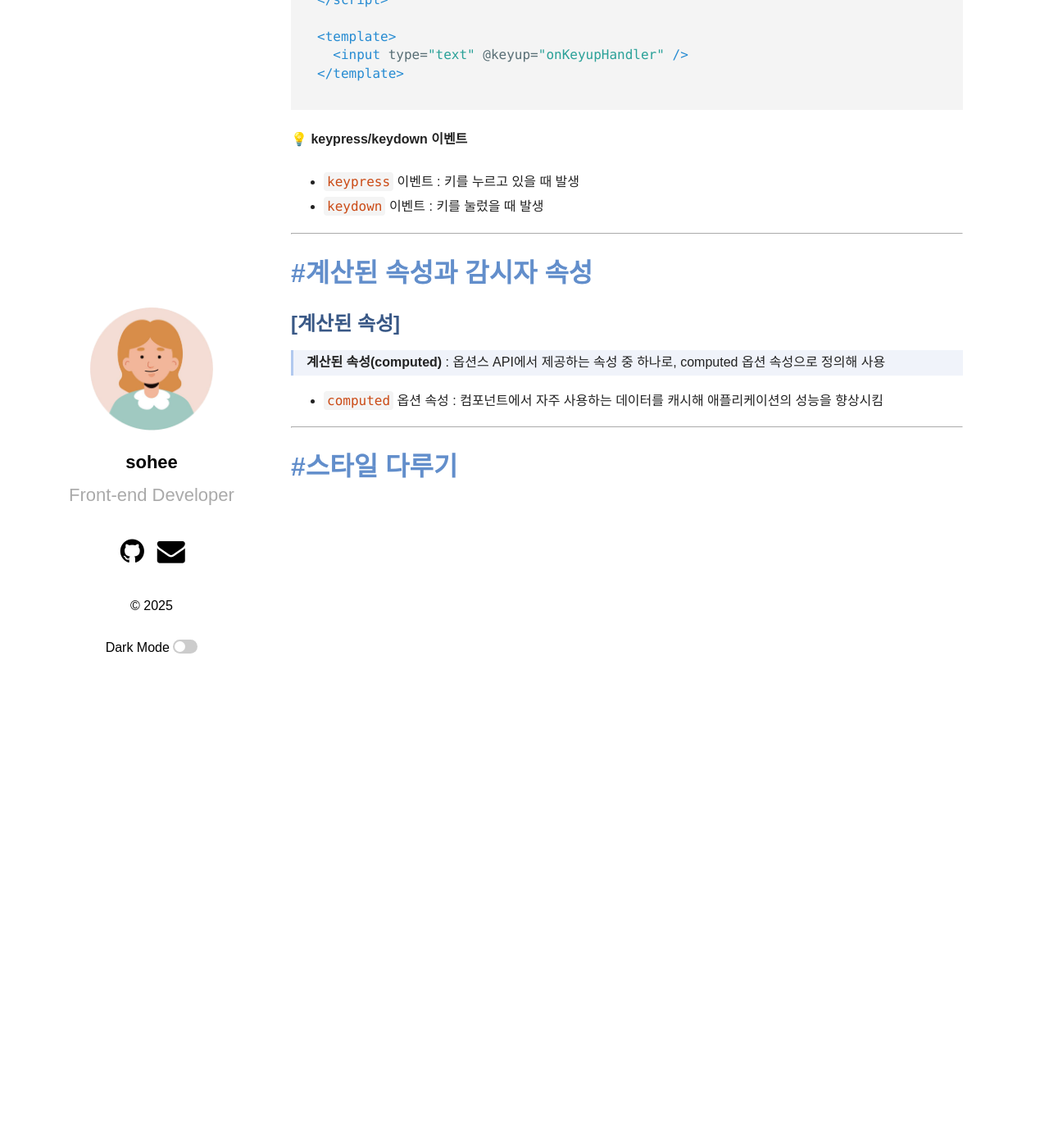
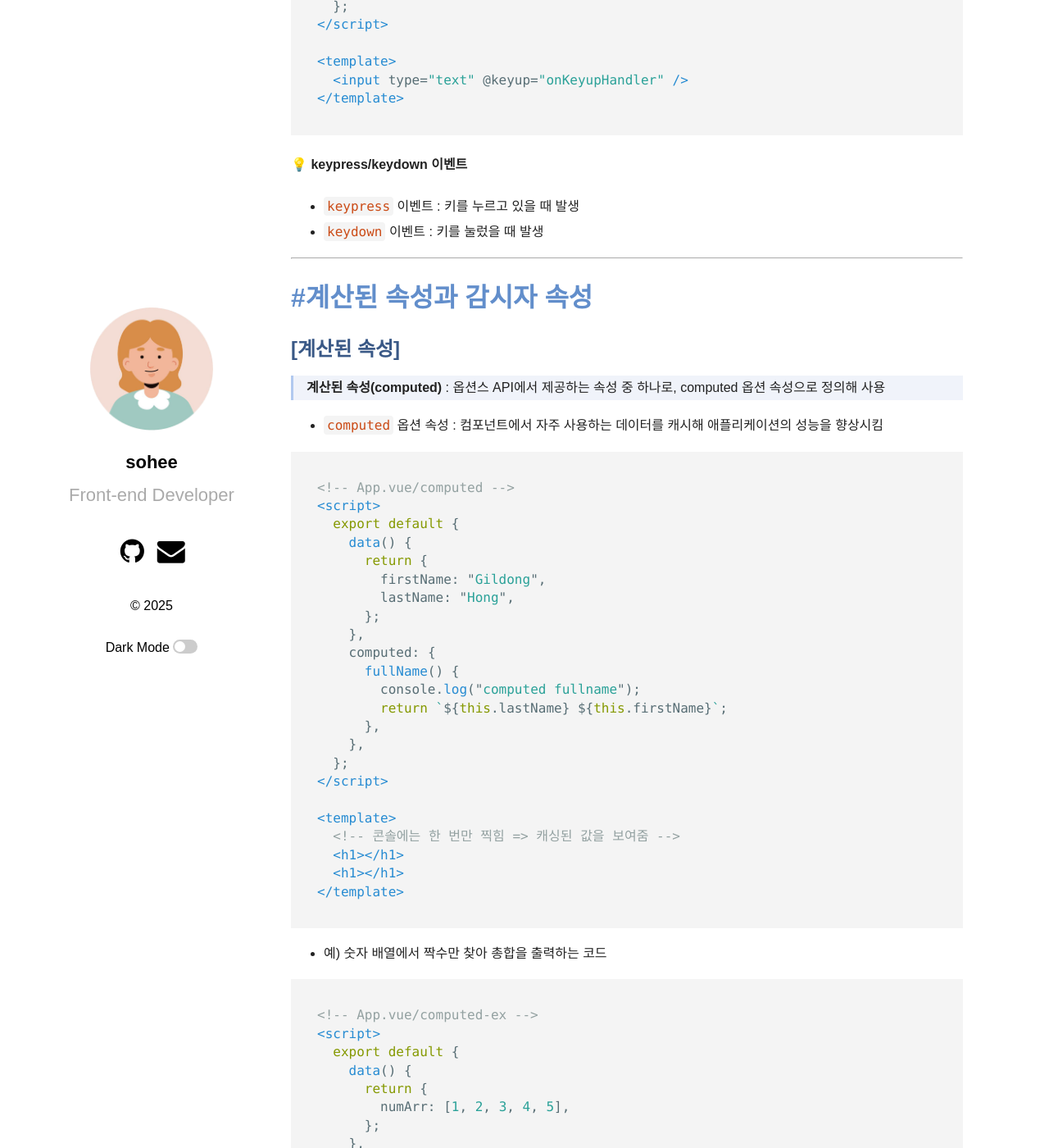
Before and after one commit to shkim00216/shkim00216.github.io, a Jekyll site: the page built from _posts/2025-10-01-vue2.md, in a window 1280 px wide and 1400 px high, scrolled down 26381 px. Shown: the whole window at 82% size. Built offline with Jekyll 4.4.1, drawn with Linux system fonts in a browser that asks for light colours; some web fonts are replaced; some of the changed text lies outside the part shown.

Commit message:
Update 2025-10-01-vue2.md

````diff
--- a/_posts/2025-10-01-vue2.md
+++ b/_posts/2025-10-01-vue2.md
@@ -174,7 +174,7 @@
 ### 2. \<template> 태그 영역
 
 - HTML 코드 작성
-- \<script> 태그 영역에서 작성한 여러 속성으로 정의한 값들과 연동할 수 있음
+- `<script>` 태그 영역에서 작성한 여러 속성으로 정의한 값들과 연동할 수 있음
 
 ### 3. \<style> 태그 영역
 
@@ -219,7 +219,7 @@
 
 ## [데이터 보간 사용하기]
 
-> **텍스트 보간** : 콧수염처럼 생긴 중괄호 두 쌍으로 표시하는 콧수염 문법으로 구성 `{{ 데이터 속성 }}`
+> **텍스트 보간** : 콧수염처럼 생긴 중괄호 두 쌍으로 표시하는 콧수염 문법으로 구성 {{ 데이터 속성 }}
 
 ```html
 <!-- App.vue -->
@@ -233,7 +233,7 @@
 
 ## [디렉티브 사용하기]
 
-> 뷰에서만 사용하는 문법, 접두사 'v-'가 붙음
+> 뷰에서만 사용하는 문법, 접두사 v-가 붙음
 
 ### 1. v-html
 
@@ -797,7 +797,7 @@
 
 - 폼 관련 요소는 사용자에게 값을 입력받아 서버로 전송하기 위해 사용
 
-### 1. <form> 태그에서 입력받은 값을 action 속성에 지정된 경로로 전송해 처리하는 방법
+### 1. \<form> 태그에서 입력받은 값을 action 속성에 지정된 경로로 전송해 처리하는 방법
 
 - 단점 : 사용자가 값을 입력한 페이지에서 다른 페이지로 이탈해 버림
 
@@ -859,7 +859,7 @@
 
 ## [v-model 디렉티브로 폼 요소 다루기]
 
-> **양방향 데이터 바인딩** : <script> 태그 영역에 정의한 데이터 속성과 <template> 태그 영역에 작성한 HTML 요소가 양방향으로 서로 연결되어 데이터 속성의 값을 자동으로 업데이트
+> **양방향 데이터 바인딩** : \<script> 태그 영역에 정의한 데이터 속성과 \<template> 태그 영역에 작성한 HTML 요소가 양방향으로 서로 연결되어 데이터 속성의 값을 자동으로 업데이트
 
 ### 1. 한 줄 입력 요소의 값 가져오기
 
@@ -1181,6 +1181,69 @@
 
 - `computed` 옵션 속성 : 컴포넌트에서 자주 사용하는 데이터를 캐시해 애플리케이션의 성능을 향상시킴
 
+```html
+<!-- App.vue/computed -->
+<script>
+  export default {
+    data() {
+      return {
+        firstName: "Gildong",
+        lastName: "Hong",
+      };
+    },
+    computed: {
+      fullName() {
+        console.log("computed fullname");
+        return `${this.lastName} ${this.firstName}`;
+      },
+    },
+  };
+</script>
+
+<template>
+  <!-- 콘솔에는 한 번만 찍힘 => 캐싱된 값을 보여줌 -->
+  <h1>{{ fullName }}</h1>
+  <h1>{{ fullName }}</h1>
+</template>
+```
+
+- 예) 숫자 배열에서 짝수만 찾아 총합을 출력하는 코드
+
+```html
+<!-- App.vue/computed-ex -->
+<script>
+  export default {
+    data() {
+      return {
+        numArr: [1, 2, 3, 4, 5],
+      };
+    },
+    computed: {
+      evenSum() {
+        return this.numArr
+          .filter((v) => v % 2 === 0)
+          .reduce((acc, cur) => acc + cur, 0);
+      },
+    },
+  };
+</script>
+
+<template>
+  <h1>{{ evenSum }}</h1>
+</template>
+
+<!-- 결과 -->
+<!-- 6 -->
+```
+
+## [감시자 속성]
+
+> **감시자 속성(watch)** : 옵션스 API에서 제공하는 속성 중 하나로 watch 옵션 속성으로 정의해 사용
+
+- `watch` 옵션 속성은 감시자 속성이라는 명칭에 걸맞게 데이터의 변경을 감시하고, 변경이 감지될 때마다 특정 동작을 수행
+
+### 기본 사용법
+
 ---
 
 # #스타일 다루기
````
Also changed, not shown: other parts of _posts/2025-10-01-vue2.md (+1 -1 lines).
